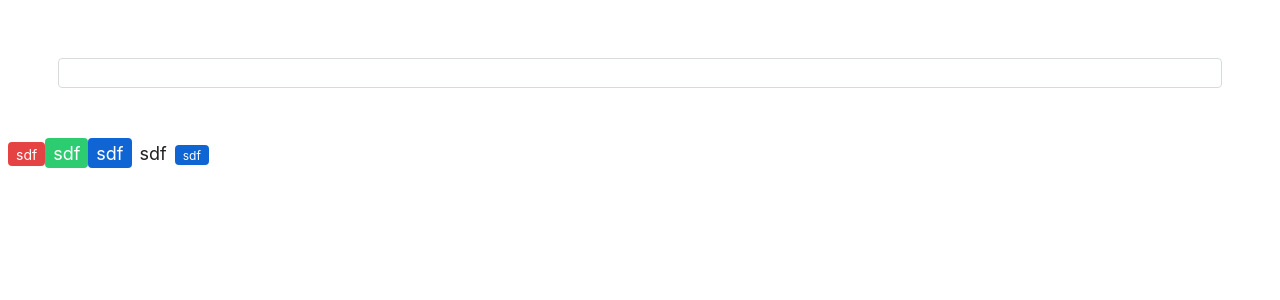
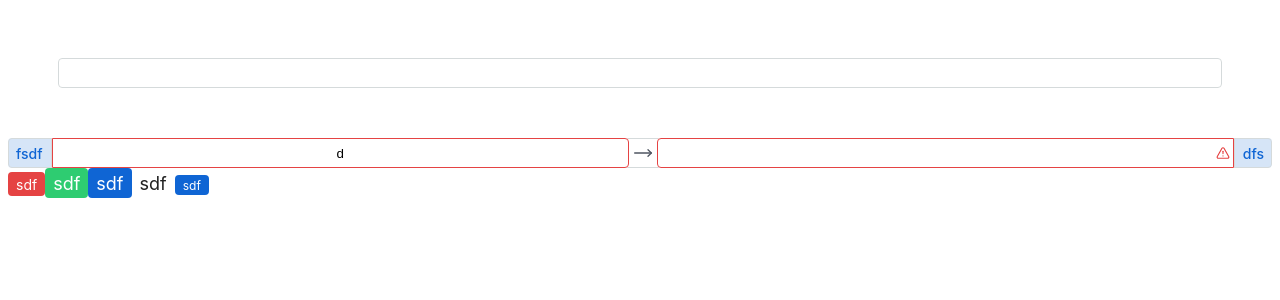
Before and after one commit to kozhubluk/super_date_picker, a React (Create React App) app: page / in a window 1280 px wide. Shown: the top 300 px of the page. Built offline with nearby package versions, Linux system fonts and the light colour scheme.

Commit message:
delimited form control

```diff
--- a/src/App.tsx
+++ b/src/App.tsx
@@ -3,6 +3,7 @@ import { DatePicker } from './shared/ui/components/date_picker'
 import CustomButton from './shared/ui/components/button/Button'
 import { ArrowBigDown } from 'lucide-react'
 import { useState } from 'react'
+import { DelimitedFormControl } from './shared/ui/components/form/DelimitedFormControl'
 
 const App: React.FC = () => {
   const [selectedDate, setSelectedDate] = useState<Date | null>(null)
@@ -11,6 +12,7 @@ const App: React.FC = () => {
       <div style={{ padding: 50 }}>
         <DatePicker showTimeSelect selected={selectedDate} onChange={(date: Date | null) => setSelectedDate(date)} />
       </div>
+      <DelimitedFormControl prepend={'dfs'} append={'fsdf'} startControl={<button>d</button>} endControl={<input />} />
 
       <CustomButton color="red">sdf</CustomButton>
       <CustomButton color="green" size="l">
--- a/src/shared/ui/components/form/DelimitedFormControl.tsx
+++ b/src/shared/ui/components/form/DelimitedFormControl.tsx
@@ -1,3 +1,36 @@
-export const DelimitedFormControl = () => {
-  return <></>
+/** @jsxImportSource @emotion/react */
+
+import { ReactNode } from 'react'
+import { css } from '@emotion/react'
+import { FormControl, FormControlProps } from './FormControl'
+import { MoveRightIcon } from 'lucide-react'
+import { delimitedFormControlStyles as styles } from './delimited_form_control.styles'
+
+export interface DelimitedFormControlProps extends Omit<FormControlProps, 'children'> {
+  startControl: ReactNode
+  endControl: ReactNode
 }
+
+const fromControlCss = css([styles.base])
+
+export const DelimitedFormControl = ({
+  icon,
+  isInvalid,
+  isDisabled,
+  compressed,
+  startControl,
+  endControl,
+  ...rest
+}: DelimitedFormControlProps) => {
+  return (
+    <FormControl icon={icon} isInvalid={true} isDisabled={isDisabled} compressed={compressed} {...rest}>
+      <div css={css(fromControlCss)}>
+        <div css={css(styles.startControl)}>{startControl}</div>
+        <div css={css(styles.delimiter)}>
+          <MoveRightIcon strokeWidth={1.6} width={20} height={20} />
+        </div>
+        <div css={css(styles.endControl)}> {endControl}</div>
+      </div>
+    </FormControl>
+  )
+}
--- a/src/shared/ui/components/form/FormControl.tsx
+++ b/src/shared/ui/components/form/FormControl.tsx
@@ -14,7 +14,6 @@ export interface FormControlProps {
   isInvalid?: boolean
   isDisabled?: boolean
   compressed?: boolean
-  isDelimited?: boolean
 }
 
 export const FormControl = ({
--- /dev/null
+++ b/src/shared/ui/components/form/delimited_form_control.styles.ts
@@ -0,0 +1,40 @@
+import { css } from '@emotion/react'
+import { theme } from '../../theme'
+
+export const delimitedFormControlStyles = {
+  base: css({
+    height: '100%',
+    display: 'flex',
+    alignItems: 'center',
+    justifyContent: 'space-between',
+    gap: theme.spacing(1),
+  }),
+
+  startControl: css({
+    display: 'flex',
+    height: '100%',
+    width: '100%',
+
+    'input, button': {
+      borderTopRightRadius: theme.borders.radius,
+      borderBottomRightRadius: theme.borders.radius,
+    },
+  }),
+
+  endControl: css({
+    display: 'flex',
+    height: '100%',
+    width: '100%',
+
+    'input, button': {
+      borderTopLeftRadius: theme.borders.radius,
+      borderBottomLeftRadius: theme.borders.radius,
+    },
+  }),
+
+  delimiter: css({
+    display: 'flex',
+    alignItems: 'center',
+    color: theme.colors.text.muted,
+  }),
+}
--- a/src/shared/ui/components/form/form_controll.styles.ts
+++ b/src/shared/ui/components/form/form_controll.styles.ts
@@ -71,6 +71,9 @@ export const formControlStyles = {
   append: css({
     borderRight: `${theme.borders.width.thin} solid ${theme.colors.secondary}`,
     display: 'flex',
+    fontFamily: theme.typography.fontFamily,
+    fontSize: theme.typography.size.base,
+    fontWeight: theme.typography.weight.medium,
     alignItems: 'center',
     justifyContent: 'center',
     padding: '0 ' + theme.spacing(2),
@@ -97,6 +100,9 @@ export const formControlStyles = {
     display: 'flex',
     alignItems: 'center',
     justifyContent: 'center',
+    fontFamily: theme.typography.fontFamily,
+    fontSize: theme.typography.size.base,
+    fontWeight: theme.typography.weight.medium,
     padding: '0 ' + theme.spacing(2),
     backgroundColor: theme.colors.background.primary,
     color: theme.colors.primary,
--- a/src/shared/ui/components/form/input/Input.tsx
+++ b/src/shared/ui/components/form/input/Input.tsx
@@ -1,6 +1,5 @@
 import React, { forwardRef } from 'react'
 import { FormControl, FormControlProps } from '../FormControl'
-import { theme } from '../../../theme'
 
 export interface InputProps
   extends Omit<React.InputHTMLAttributes<HTMLInputElement>, 'children'>,
```
